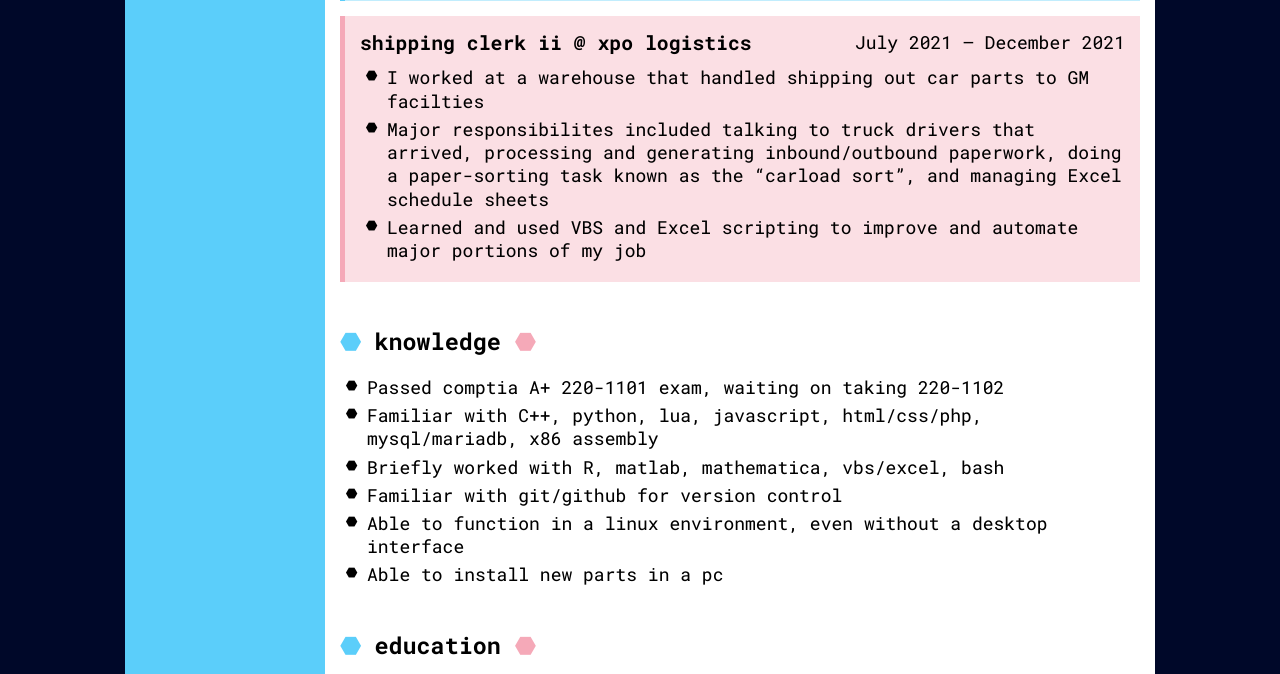
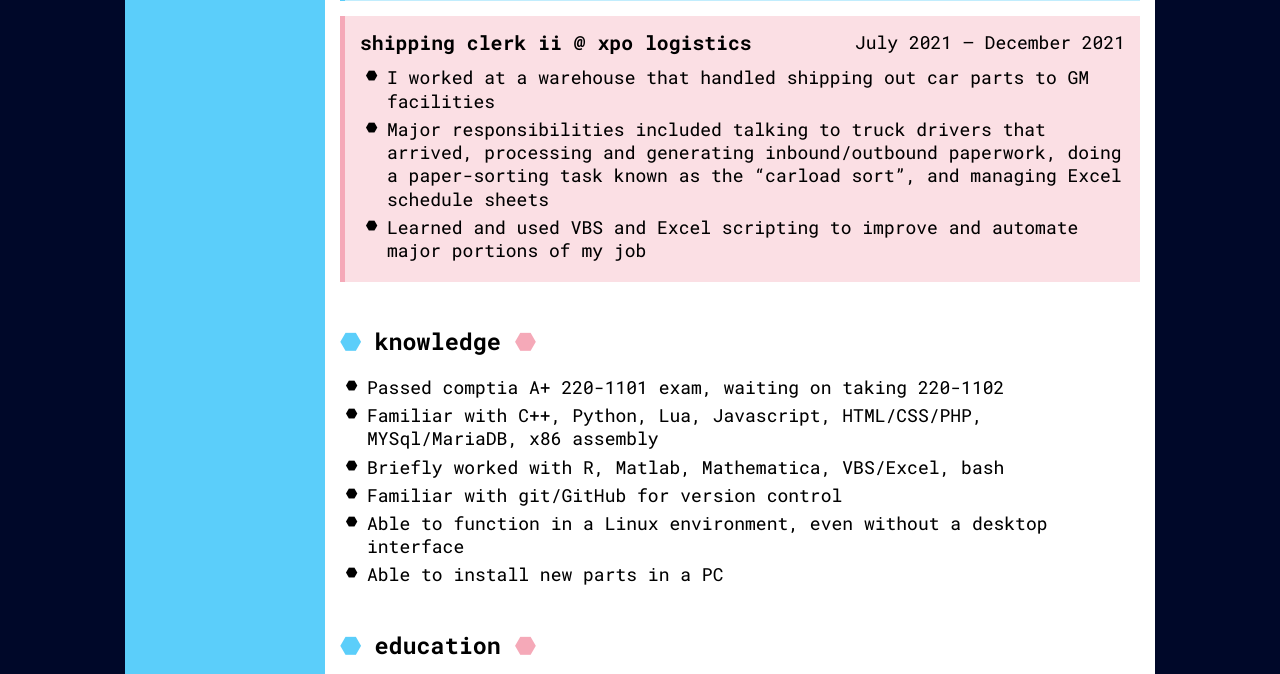
Before and after one commit to hexagonhexagon/hexy-personalwebsite, a PHP site: page /resume.php in a window 1280 px wide. Shown: the part 2032-2706 px from the top of the page. Run offline with PHP 8.4, Linux system fonts and the light colour scheme.

Commit message:
Fix typos on resume

```diff
--- a/resume.php
+++ b/resume.php
@@ -111,8 +111,8 @@ require server_root_path('/templates/top.php');
                     'end'=>'December 2021',
                     'description'=><<<END
                         <ul>
-                            <li>I worked at a warehouse that handled shipping out car parts to GM facilties</li>
-                            <li>Major responsibilites included talking to truck drivers that arrived, processing and generating inbound/outbound paperwork, doing a paper-sorting task known as the <q>carload sort</q>, and managing Excel schedule sheets</li>
+                            <li>I worked at a warehouse that handled shipping out car parts to GM facilities</li>
+                            <li>Major responsibilities included talking to truck drivers that arrived, processing and generating inbound/outbound paperwork, doing a paper-sorting task known as the <q>carload sort</q>, and managing Excel schedule sheets</li>
                             <li>Learned and used VBS and Excel scripting to improve and automate major portions of my job</li>
                         </ul>
                     END
@@ -134,11 +134,11 @@ require server_root_path('/templates/top.php');
         <h3>knowledge</h3>
         <ul>
             <li>Passed comptia A+ 220-1101 exam, waiting on taking 220-1102</li>
-            <li>Familiar with C++, python, lua, javascript, html/css/php, mysql/mariadb, x86 assembly</li>
-            <li>Briefly worked with R, matlab, mathematica, vbs/excel, bash</li>
-            <li>Familiar with git/github for version control</li>
-            <li>Able to function in a linux environment, even without a desktop interface</li>
-            <li>Able to install new parts in a pc</li>
+            <li>Familiar with C++, Python, Lua, Javascript, HTML/CSS/PHP, MYSql/MariaDB, x86 assembly</li>
+            <li>Briefly worked with R, Matlab, Mathematica, VBS/Excel, bash</li>
+            <li>Familiar with git/GitHub for version control</li>
+            <li>Able to function in a Linux environment, even without a desktop interface</li>
+            <li>Able to install new parts in a PC</li>
         </ul>
     </section>
     <section>
```
